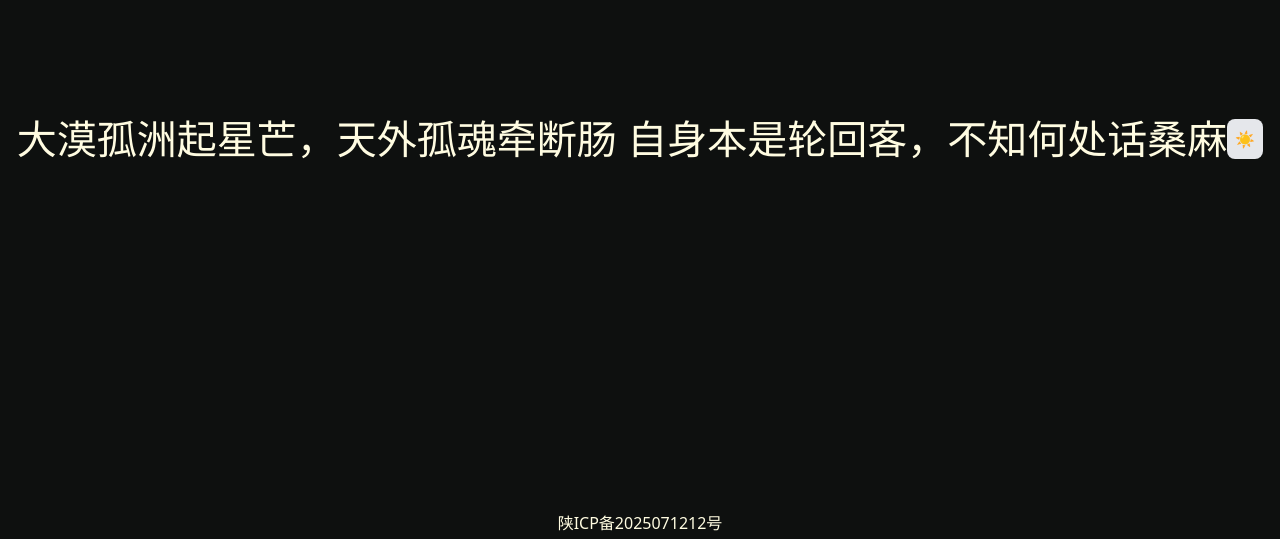
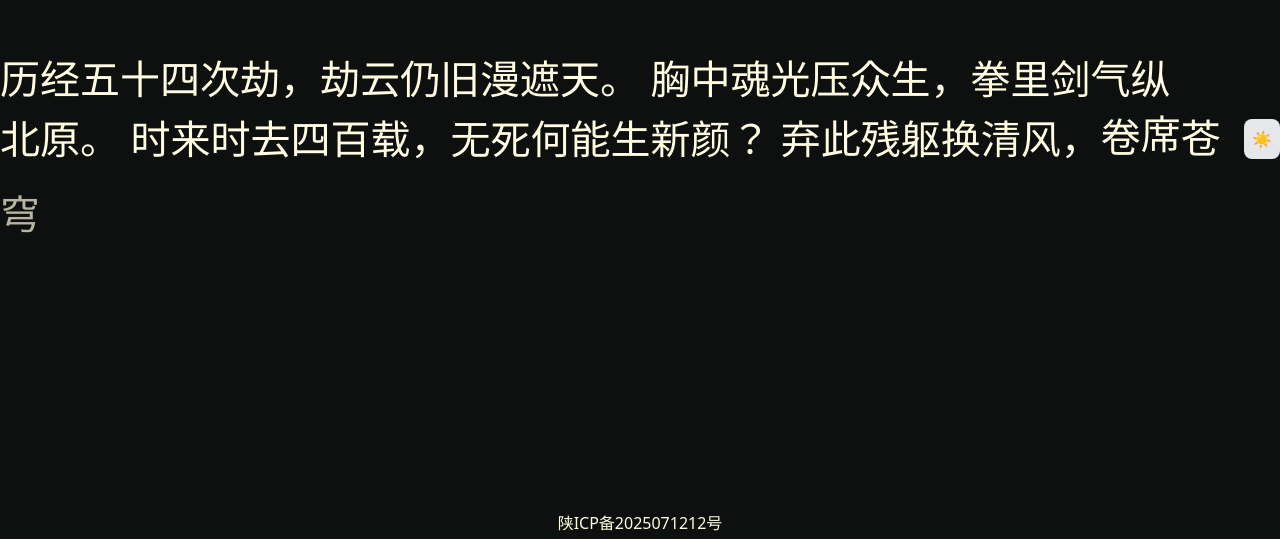
Before and after one commit to ideal-5/blogs, a Vue app: page / in a window 1280 px wide. Shown: the part 261-800 px from the top of the page. Built offline with nearby package versions, Linux system fonts and the light colour scheme.

Commit message:
feat: 封装动画指令

```diff
--- /dev/null
+++ b/src/directive/animation/textUpward.ts
@@ -0,0 +1,31 @@
+import gsap from 'gsap'
+import { SplitText } from 'gsap/SplitText'
+
+export default {
+    mounted(el: HTMLElement) {
+        gsap.registerPlugin(SplitText)
+        const segmenter = new Intl.Segmenter('zh', { granularity: 'word' })
+        document.fonts.ready.then(() => {
+            gsap.set(el, { opacity: 1 })
+            SplitText.create(el, {
+                type: 'words',
+                wordsClass: 'word',
+                prepareText: (text, _el) => {
+                    return [...segmenter.segment(text)]
+                        .map(s => s.segment)
+                        .join(String.fromCharCode(8204))
+                },
+                wordDelimiter: { delimiter: /\u200c/, replaceWith: '' },
+                autoSplit: true,
+                onSplit: self => {
+                    return gsap.from(self.words, {
+                        y: 50,
+                        opacity: 0,
+                        stagger: 0.1,
+                        ease: 'back',
+                    })
+                },
+            })
+        })
+    },
+}
--- /dev/null
+++ b/src/directive/index.ts
@@ -0,0 +1,6 @@
+import type { App } from 'vue'
+import textUpward from './animation/textUpward'
+
+export default function directive(app: App) {
+    app.directive('textUpward', textUpward)
+}
--- a/src/main.ts
+++ b/src/main.ts
@@ -3,7 +3,10 @@ import App from './App.vue'
 import 'virtual:uno.css'
 import '@unocss/reset/tailwind.css'
 import router from './router'
+import directive from './directive'
 
 const app = createApp(App)
+
+directive(app)
 app.use(router)
 app.mount('#app')
--- a/src/pages/home.vue
+++ b/src/pages/home.vue
@@ -1,7 +1,4 @@
 <script setup lang="ts">
-    import gsap from 'gsap'
-    import { SplitText } from 'gsap/SplitText'
-    import { onMounted } from 'vue'
     import { useDark, useToggle } from '@vueuse/core'
 
     const isDark = useDark({
@@ -11,34 +8,6 @@
         valueLight: 'light',
     })
     const toggleDark = useToggle(isDark)
-    onMounted(() => {
-        gsap.registerPlugin(SplitText)
-
-        const segmenter = new Intl.Segmenter('zh', { granularity: 'word' })
-        document.fonts.ready.then(() => {
-            gsap.set('.split', { opacity: 1 })
-            SplitText.create('.split', {
-                type: 'words',
-                wordsClass: 'word',
-                prepareText: (text, _el) => {
-                    return [...segmenter.segment(text)]
-                        .map(s => s.segment)
-                        .join(String.fromCharCode(8204))
-                },
-                wordDelimiter: { delimiter: /\u200c/, replaceWith: '' },
-                autoSplit: true,
-                onSplit: self => {
-                    return gsap.from(self.words, {
-                        y: 50,
-                        opacity: 0,
-                        stagger: 0.1,
-                        ease: 'back',
-                    })
-                },
-            })
-        })
-    })
-
     const changeDark = (event: MouseEvent) => {
         const transition = document.startViewTransition(() => {
             toggleDark()
@@ -76,16 +45,16 @@
 
 <template>
     <div class="size-full h-100vh text-#FFFCE1 bg-#0E100F lt-sm:bg-red f-c-c dark:bg-red">
-        <div class="split text-10">
-            大漠孤洲起星芒，天外孤魂牵断肠 自身本是轮回客，不知何处话桑麻
+        <div class="text-10" ref="split" v-textUpward>
+            历经五十四次劫，劫云仍旧漫遮天。 胸中魂光压众生，拳里剑气纵北原。
+            时来时去四百载，无死何能生新颜？ 弃此残躯换清风，卷席苍穹复光年！
         </div>
         <button @click="changeDark" class="p-2 rounded-lg bg-gray-200">
             {{ isDark ? '🌙' : '☀️' }}
         </button>
-
-        <a href="https://beian.miit.gov.cn" target="_blank" class="fixed bottom-1"
-            >陕ICP备2025071212号</a
-        >
+        <a href="https://beian.miit.gov.cn" target="_blank" class="fixed bottom-1">
+            陕ICP备2025071212号
+        </a>
     </div>
 </template>
 
```
Also changed, not shown: 1 other file (tests, documents, lock files or other folders).
